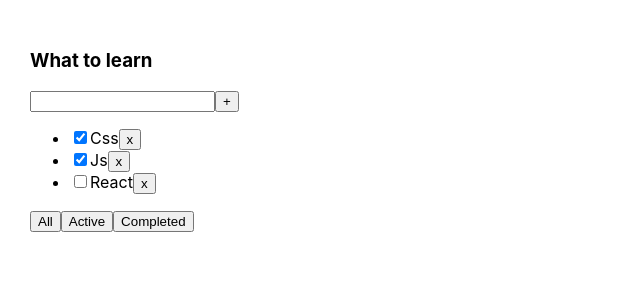
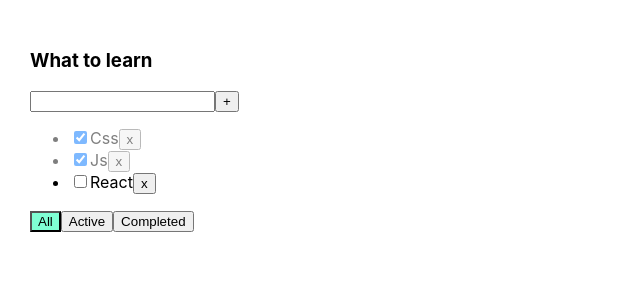
Before and after one commit to uladzidu/to-do-list, a React (Create React App) app: page / in a window 1280 px wide. Shown: the top 300 px of the page, without its empty margins (0-640 px from the left). Built offline with nearby package versions, Linux system fonts and the light colour scheme.

Commit message:
22.06 TodoList 04.isDone

```diff
--- a/src/App.css
+++ b/src/App.css
@@ -6,3 +6,19 @@
 .App > div {
   margin-right: 50px;
 }
+
+.error {
+  border: red 1px solid;
+}
+
+.error-message {
+  color: red;
+}
+
+.active-filter {
+  background-color: aquamarine;
+}
+
+.isDone {
+  opacity: 0.5;
+}
--- a/src/App.tsx
+++ b/src/App.tsx
@@ -1,6 +1,6 @@
 import React, {useState} from 'react';
 import './App.css';
-import {Todolist} from "./Todolist";
+import {TaskType, Todolist} from "./Todolist";
 import {v1} from "uuid";
 
 export type FilterType = 'all' | 'active' | 'completed'
@@ -24,9 +24,19 @@ export function App() {
     }
 
     function addTask (newTaskTitle : string) {
-        let newTask = {id : v1(), title: newTaskTitle, isDone: false}
+        const newTask = {id : v1(), title: newTaskTitle, isDone: false}
         setTasks([newTask, ...tasks])
 
+    }
+
+    function changeCheckBoxStatus(taskId : string, isDone : boolean): void {
+        const task = tasks.find( (elem: TaskType) =>
+            elem.id === taskId
+         )
+        if (task) {
+            task.isDone = isDone
+        }
+        setTasks([...tasks]);
     }
 
     let filteredTasks = tasks
@@ -45,7 +55,9 @@ export function App() {
                       tasks = {filteredTasks}
                       removeTask = {removeTask}
                       changeFilter = {changeFilter}
+                      filter = {filter}
                       addTask = {addTask}
+                      changeCheckBoxStatus = {changeCheckBoxStatus}
             />
 
         </div>
--- a/src/Todolist.tsx
+++ b/src/Todolist.tsx
@@ -1,7 +1,7 @@
 import React, {ChangeEvent,KeyboardEvent, useState} from "react";
 import {FilterType} from "./App";
 
-type TaskType = {
+export type TaskType = {
     id: string
     title: string
     isDone: boolean
@@ -12,20 +12,38 @@ type TodolistPropsType = {
     tasks: Array<TaskType>
     removeTask: (taskId : string) => void
     changeFilter : (filterValue : FilterType) => void
+    filter : FilterType
     addTask : (newTaskTitle : string) => void
+    changeCheckBoxStatus : (taskId : string, isDone : boolean) => void
 }
 
 export function Todolist(props: TodolistPropsType) {
 
-    let [newTaskTitle, setNewTaskTitle] = useState('')
+    const [newTaskTitle, setNewTaskTitle] = useState('')
+    const [error, setError] = useState<string | null>(null)
 
-    const onChangeHandler = (e: ChangeEvent<HTMLInputElement>) => { setNewTaskTitle(e.currentTarget.value)}
-    const onKeyPressHandler = (e: KeyboardEvent<HTMLInputElement>) => { if (e.ctrlKey && e.charCode === 13) {
-        props.addTask(newTaskTitle)
-        setNewTaskTitle('')
-    } }
-    const todolistAddTask = () => {props.addTask(newTaskTitle)
+    const onChangeHandler = (e: ChangeEvent<HTMLInputElement>) => {
+        setError('');
+        setNewTaskTitle(e.currentTarget.value);
+    }
+
+    const onKeyPressHandler = (e: KeyboardEvent<HTMLInputElement>) => {
+        if (e.ctrlKey && e.charCode === 13 && newTaskTitle.trim() !== '') {
+            props.addTask(newTaskTitle.trim());
+            setNewTaskTitle('');
+        } else {
+            setError('Field is required')
+        }
+    }
+
+    const todolistAddTask = () => {
+        if (newTaskTitle.trim() !== '' ) {
+            props.addTask(newTaskTitle.trim())
+        } else {
+            setError('Field is required')
+        }
         setNewTaskTitle('')}
+
     const allChangeFilterHandler = () => {props.changeFilter('all')}
     const activeChangeFilterHandler = () => {props.changeFilter('active')}
     const completedChangeFilterHandler = () => {props.changeFilter('completed')}
@@ -38,25 +56,33 @@ export function Todolist(props: TodolistPropsType) {
                 <input value={newTaskTitle}
                        onChange={onChangeHandler}
                        onKeyPress={onKeyPressHandler }
+                       className={error ? 'error' : ''}
                 />
                 <button onClick={todolistAddTask}>+</button>
             </div>
+            <div className={'error-message'}>{error}</div>
             <ul>
                 {props.tasks.map(elem => {
 
                     const todolistRemoveTask = () => {props.removeTask(elem.id)}
+                    const checkBoxOnChangeHandler = (e : ChangeEvent<HTMLInputElement>) =>
+                    {props.changeCheckBoxStatus (elem.id, e.currentTarget.checked)}
 
                     return (
-                        <li key={elem.id}><input type="checkbox" checked={elem.isDone}/><span>{elem.title}</span>
+                        <li key={elem.id} className={ elem.isDone ? 'isDone' : ''}>
+                            <input type="checkbox"
+                                   checked={elem.isDone}
+                                   onChange={checkBoxOnChangeHandler}/>
+                            <span>{elem.title}</span>
                             <button onClick={todolistRemoveTask}>x</button>
                         </li>
                     )
                 })}
             </ul>
             <div>
-                <button onClick={allChangeFilterHandler}>All</button>
-                <button onClick={activeChangeFilterHandler}>Active</button>
-                <button onClick={completedChangeFilterHandler}>Completed</button>
+                <button className={props.filter === 'all' ? 'active-filter' : ''} onClick={allChangeFilterHandler}>All</button>
+                <button className={props.filter === 'active' ? 'active-filter' : ''} onClick={activeChangeFilterHandler}>Active</button>
+                <button className={props.filter === 'completed' ? 'active-filter' : ''} onClick={completedChangeFilterHandler}>Completed</button>
             </div>
         </div>
 
```
